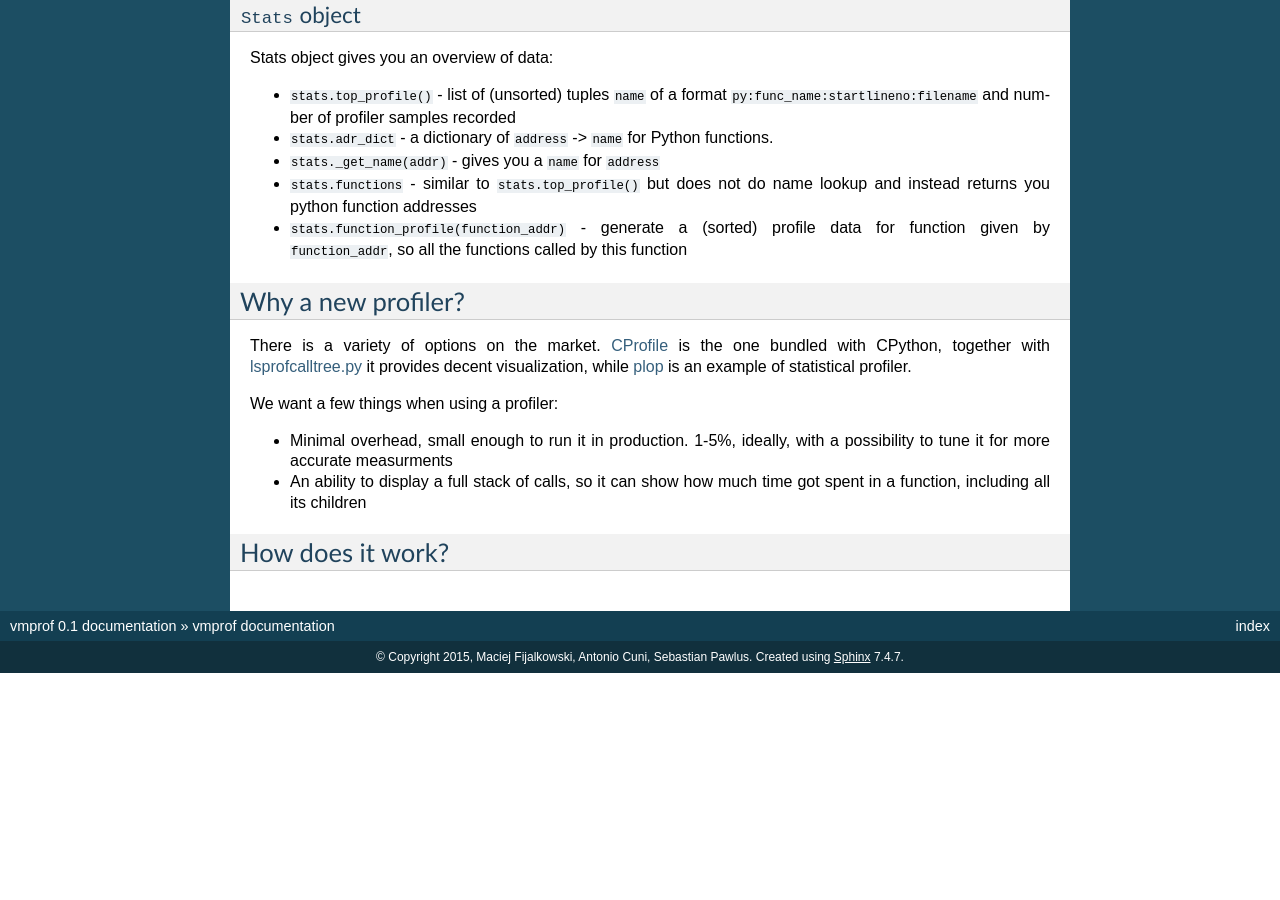
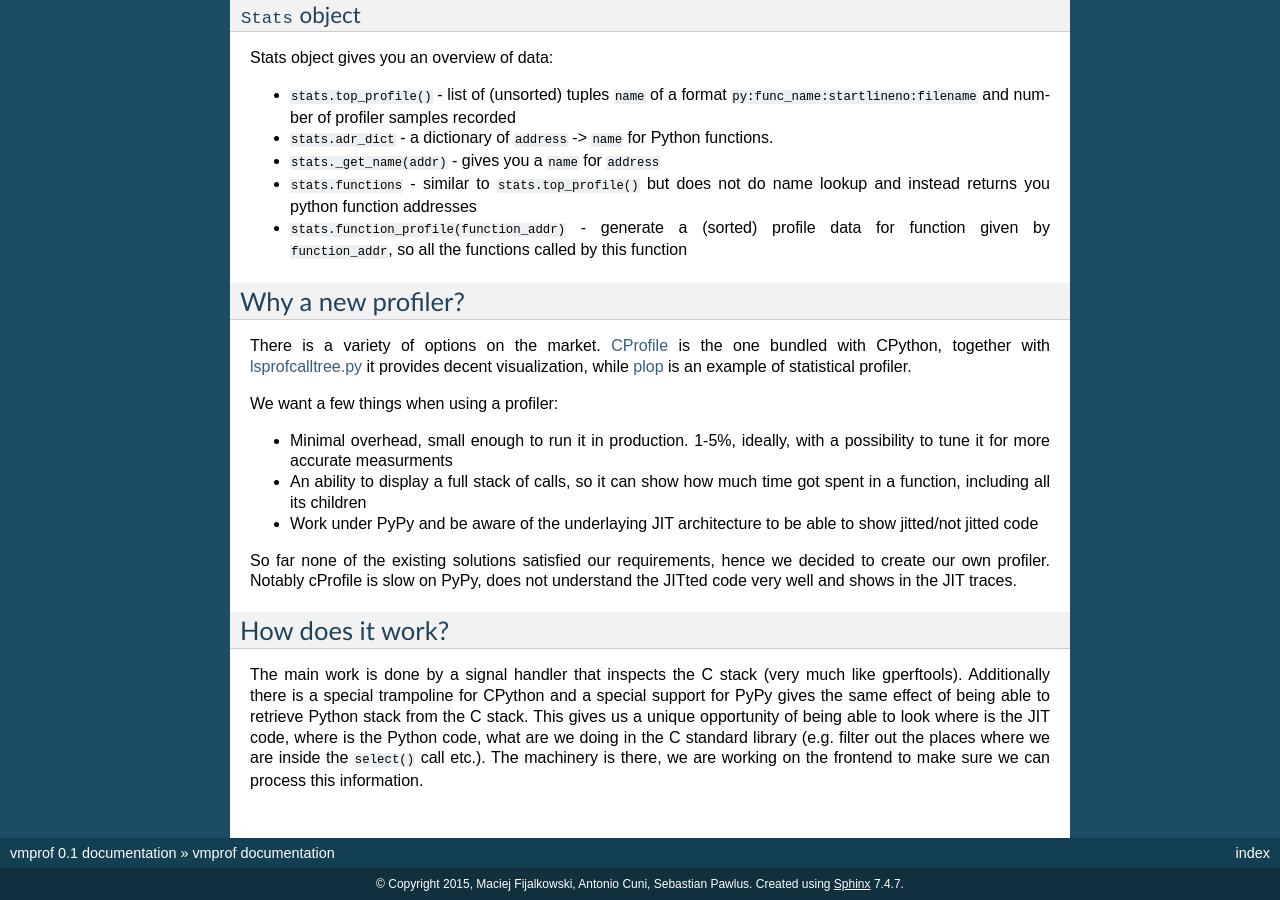
Before and after one commit to vmprof/vmprof-python, a Sphinx documentation site: the page built from docs/index.rst, in a window 1280 px wide and 900 px high, scrolled down 1402 px. Built offline with Sphinx 7.4.7, drawn with Linux system fonts in a browser that asks for light colours; before the commit the page ends 2075 px from its top, so only the background shows below that.

Commit message:
work on docs

```diff
--- a/docs/index.rst
+++ b/docs/index.rst
@@ -122,9 +122,25 @@ We want a few things when using a profiler:
 * An ability to display a full stack of calls, so it can show how much time
   got spent in a function, including all its children
 
+* Work under PyPy and be aware of the underlaying JIT architecture to be
+  able to show jitted/not jitted code
+
+So far none of the existing solutions satisfied our requirements, hence
+we decided to create our own profiler. Notably cProfile is slow on PyPy,
+does not understand the JITted code very well and shows in the JIT traces.
+
 .. _`CProfile`: https://docs.python.org/2/library/profile.html
 .. _`lsprofcalltree.py`: https://pypi.python.org/pypi/lsprofcalltree
 .. _`plop`: https://github.com/bdarnell/plop
 
 How does it work?
 =================
+
+The main work is done by a signal handler that inspects the C stack (very
+much like gperftools). Additionally there is a special trampoline for CPython
+and a special support for PyPy gives the same effect of being able to retrieve
+Python stack from the C stack. This gives us a unique opportunity of being
+able to look where is the JIT code, where is the Python code, what are we
+doing in the C standard library (e.g. filter out the places where we are
+inside the ``select()`` call etc.). The machinery is there, we are working
+on the frontend to make sure we can process this information.
--- a/setup.py
+++ b/setup.py
@@ -28,7 +28,7 @@ setup(
     name='vmprof',
     author='vmprof team',
     author_email='sebastian.pawlus@gmail.com',
-    version="0.1",
+    version="0.0.6",
     packages=find_packages(),
     description="Python's vmprof client",
     install_requires=[
```
